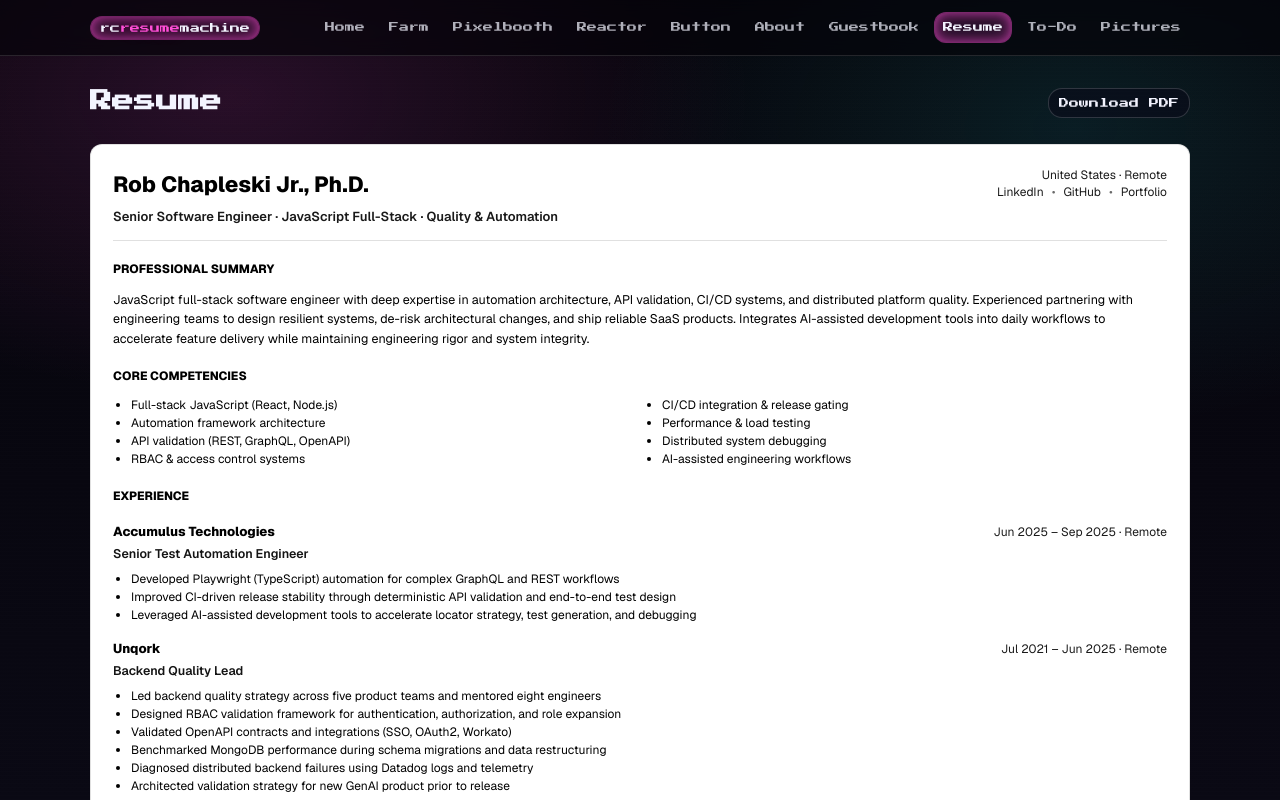
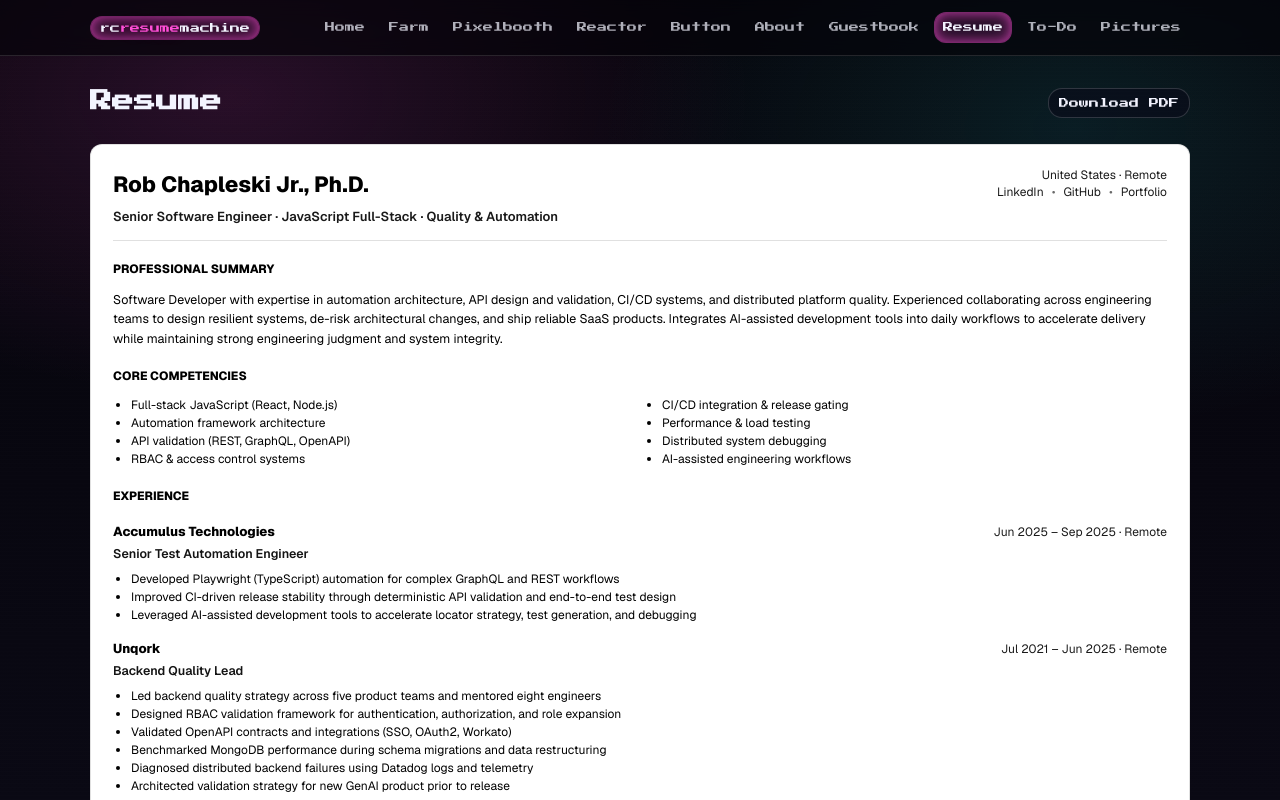
Before and after one commit to rccolamachine/project-site, a Next.js app: page /resume in a window 1280 px wide. Shown: the top 800 px of the page. Built offline with nearby package versions, Linux system fonts and the light colour scheme.

Commit message:
more resume tweaks

```diff
--- a/app/resume/page.js
+++ b/app/resume/page.js
@@ -346,13 +346,13 @@ export default function ResumePage() {
 
         <Section title="Professional Summary">
           <p className="resumeP">
-            JavaScript full-stack software engineer with deep expertise in
-            automation architecture, API validation, CI/CD systems, and
-            distributed platform quality. Experienced partnering with
-            engineering teams to design resilient systems, de-risk architectural
-            changes, and ship reliable SaaS products. Integrates AI-assisted
-            development tools into daily workflows to accelerate feature
-            delivery while maintaining engineering rigor and system integrity.
+            Software Developer with expertise in automation architecture, API
+            design and validation, CI/CD systems, and distributed platform
+            quality. Experienced collaborating across engineering teams to
+            design resilient systems, de-risk architectural changes, and ship
+            reliable SaaS products. Integrates AI-assisted development tools
+            into daily workflows to accelerate delivery while maintaining strong
+            engineering judgment and system integrity.
           </p>
         </Section>
 
```
